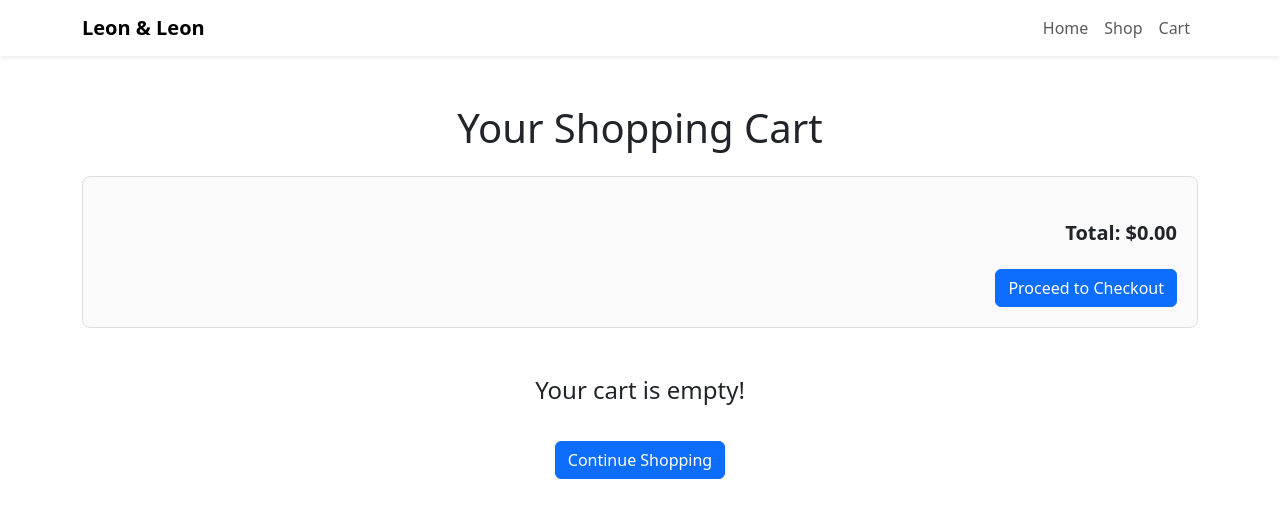
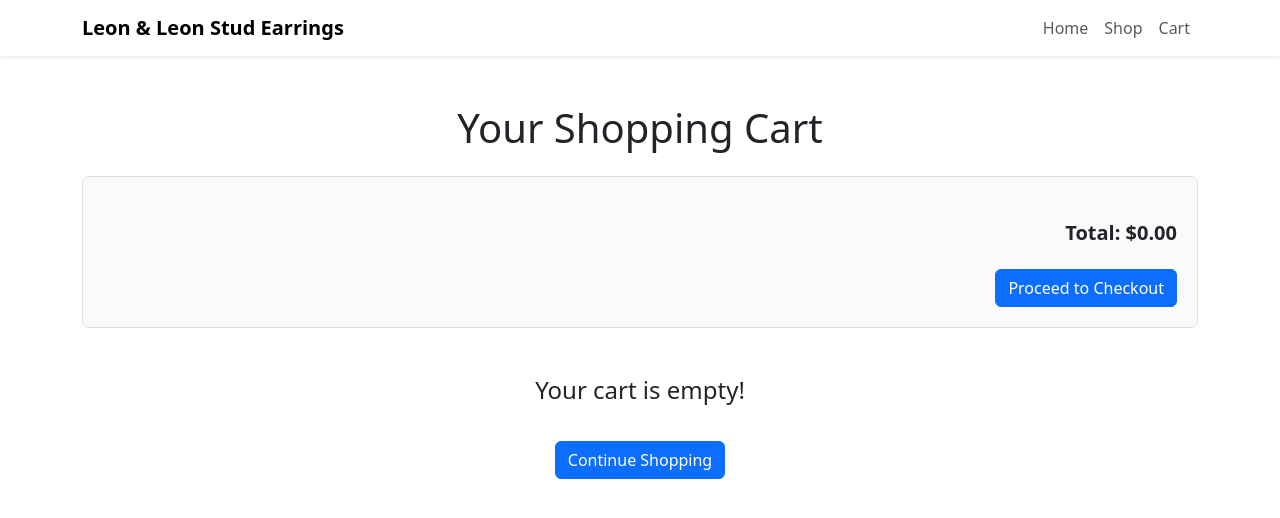
Before and after one commit to oneironaught/leon, a plain HTML site: page cart.html in a window 1280 px wide. Drawn offline with nearby package versions, Linux system fonts and the light colour scheme.

Commit message:
added text to nav bar on all pages

```diff
--- a/cart.html
+++ b/cart.html
@@ -11,7 +11,7 @@
     <!-- Navbar -->
     <nav class="navbar navbar-expand-lg navbar-light bg-white shadow-sm sticky-top">
         <div class="container">
-            <a class="navbar-brand fw-bold" href="index.html">Leon & Leon</a>
+            <a class="navbar-brand fw-bold" href="index.html">Leon & Leon Stud Earrings</a>
             <div class="collapse navbar-collapse">
                 <ul class="navbar-nav ms-auto">
                     <li class="nav-item"><a class="nav-link" href="index.html">Home</a></li>
```
Also changed, not shown: checkout.html (+1 -1 lines), confirmation.html (+1 -1 lines), product.html (+1 -1 lines), shop.html (+1 -1 lines).
